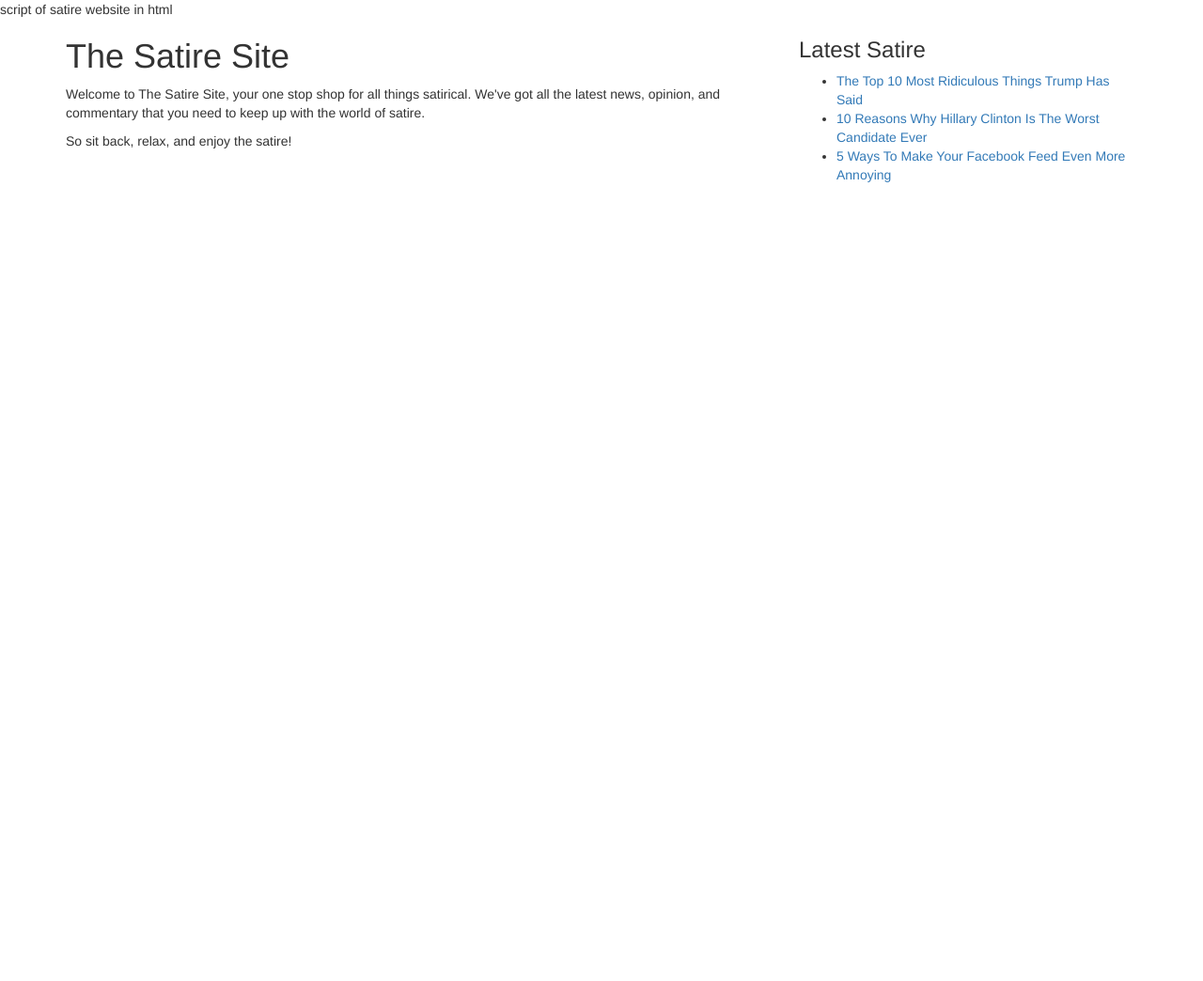
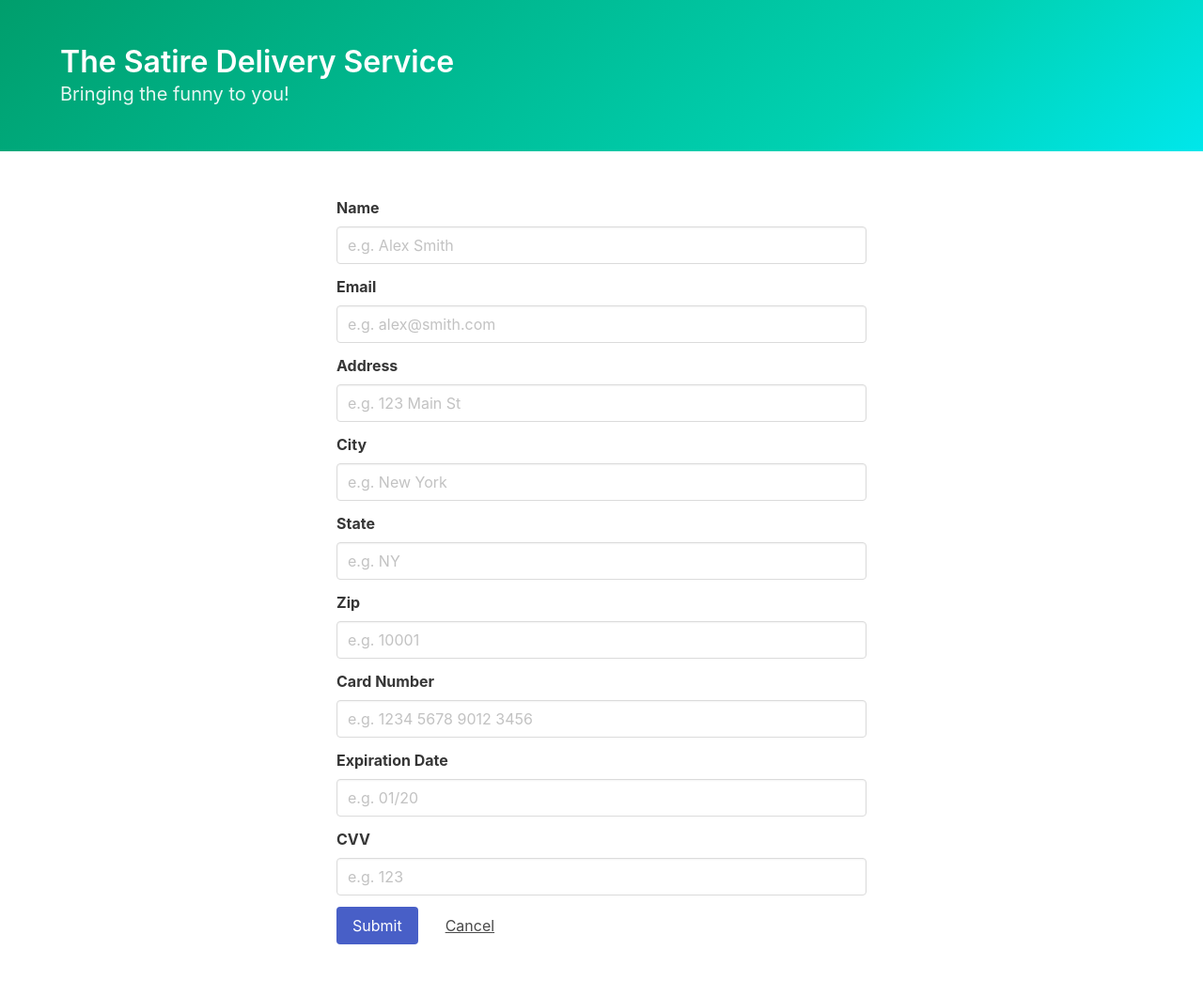
Before and after one commit to chezmealsonline/chezmeals.gq, a plain HTML site: page index.html in a window 1280 px wide. Shown: the whole page at 94% size. Before the commit the page ends 800 px from the top, so only its background shows below. Drawn offline with nearby package versions, Linux system fonts and the light colour scheme.

Commit message:
Update index.html

```diff
--- a/index.html
+++ b/index.html
@@ -1,45 +1,105 @@
-script of satire website in html
-
 <!DOCTYPE html>
 <html>
 <head>
-    <meta charset="utf-8">
-    <meta http-equiv="X-UA-Compatible" content="IE=edge">
-    <meta name="viewport" content="width=device-width, initial-scale=1">
-
-    <title>The Satire Site</title>
-
-    <!-- Bootstrap -->
-    <link href="https://maxcdn.bootstrapcdn.com/bootstrap/3.3.7/css/bootstrap.min.css" rel="stylesheet">
+  <meta charset="utf-8">
+  <title>The Satire Delivery Service</title>
+  <link rel="stylesheet" href="https://cdn.jsdelivr.net/npm/bulma@0.9.1/css/bulma.min.css">
+  <script defer src="https://use.fontawesome.com/releases/v5.3.1/js/all.js"></script>
 </head>
 <body>
+  <section class="hero is-primary is-bold">
+    <div class="hero-body">
+      <div class="container">
+        <h1 class="title">
+          The Satire Delivery Service
+        </h1>
+        <h2 class="subtitle">
+          Bringing the funny to you!
+        </h2>
+      </div>
+    </div>
+  </section>
 
-<div class="container">
-    <div class="row">
-        <div class="col-sm-8">
-            <h1>The Satire Site</h1>
-            <p>
-                Welcome to The Satire Site, your one stop shop for all things satirical. We've got all the latest news,
-                opinion, and commentary that you need to keep up with the world of satire.
-            </p>
-            <p>
-                So sit back, relax, and enjoy the satire!
-            </p>
+  <section class="section">
+    <div class="container">
+      <div class="columns is-mobile is-centered">
+        <div class="column is-half">
+          <form>
+            <div class="field">
+              <label class="label">Name</label>
+              <div class="control">
+                <input class="input" type="text" placeholder="e.g. Alex Smith">
+              </div>
+            </div>
+
+            <div class="field">
+              <label class="label">Email</label>
+              <div class="control">
+                <input class="input" type="email" placeholder="e.g. alex@smith.com">
+              </div>
+            </div>
+
+            <div class="field">
+              <label class="label">Address</label>
+              <div class="control">
+                <input class="input" type="text" placeholder="e.g. 123 Main St">
+              </div>
+            </div>
+
+            <div class="field">
+              <label class="label">City</label>
+              <div class="control">
+                <input class="input" type="text" placeholder="e.g. New York">
+              </div>
+            </div>
+
+            <div class="field">
+              <label class="label">State</label>
+              <div class="control">
+                <input class="input" type="text" placeholder="e.g. NY">
+              </div>
+            </div>
+
+            <div class="field">
+              <label class="label">Zip</label>
+              <div class="control">
+                <input class="input" type="text" placeholder="e.g. 10001">
+              </div>
+            </div>
+
+            <div class="field">
+              <label class="label">Card Number</label>
+              <div class="control">
+                <input class="input" type="text" placeholder="e.g. 1234 5678 9012 3456">
+              </div>
+            </div>
+
+            <div class="field">
+              <label class="label">Expiration Date</label>
+              <div class="control">
+                <input class="input" type="text" placeholder="e.g. 01/20">
+              </div>
+            </div>
+
+            <div class="field">
+              <label class="label">CVV</label>
+              <div class="control">
+                <input class="input" type="text" placeholder="e.g. 123">
+              </div>
+            </div>
+
+            <div class="field is-grouped">
+              <div class="control">
+                <button class="button is-link">Submit</button>
+              </div>
+              <div class="control">
+                <button class="button is-text">Cancel</button>
+              </div>
+            </div>
+          </form>
         </div>
-        <div class="col-sm-4">
-            <h3>Latest Satire</h3>
-            <ul>
-                <li><a href="#">The Top 10 Most Ridiculous Things Trump Has Said</a></li>
-                <li><a href="#">10 Reasons Why Hillary Clinton Is The Worst Candidate Ever</a></li>
-                <li><a href="#">5 Ways To Make Your Facebook Feed Even More Annoying</a></li>
-            </ul>
-        </div>
+      </div>
     </div>
-</div>
-
-<!-- jQuery (necessary for Bootstrap's JavaScript plugins) -->
-<script src="https://ajax.googleapis.com/ajax/libs/jquery/1.12.4/jquery.min.js"></script>
-<!-- Include all compiled plugins (below), or include individual files as needed -->
-<script src="https://maxcdn.bootstrapcdn.com/bootstrap/3.3.7/js/bootstrap.min.js"></script>
+  </section>
 </body>
 </html>
```
